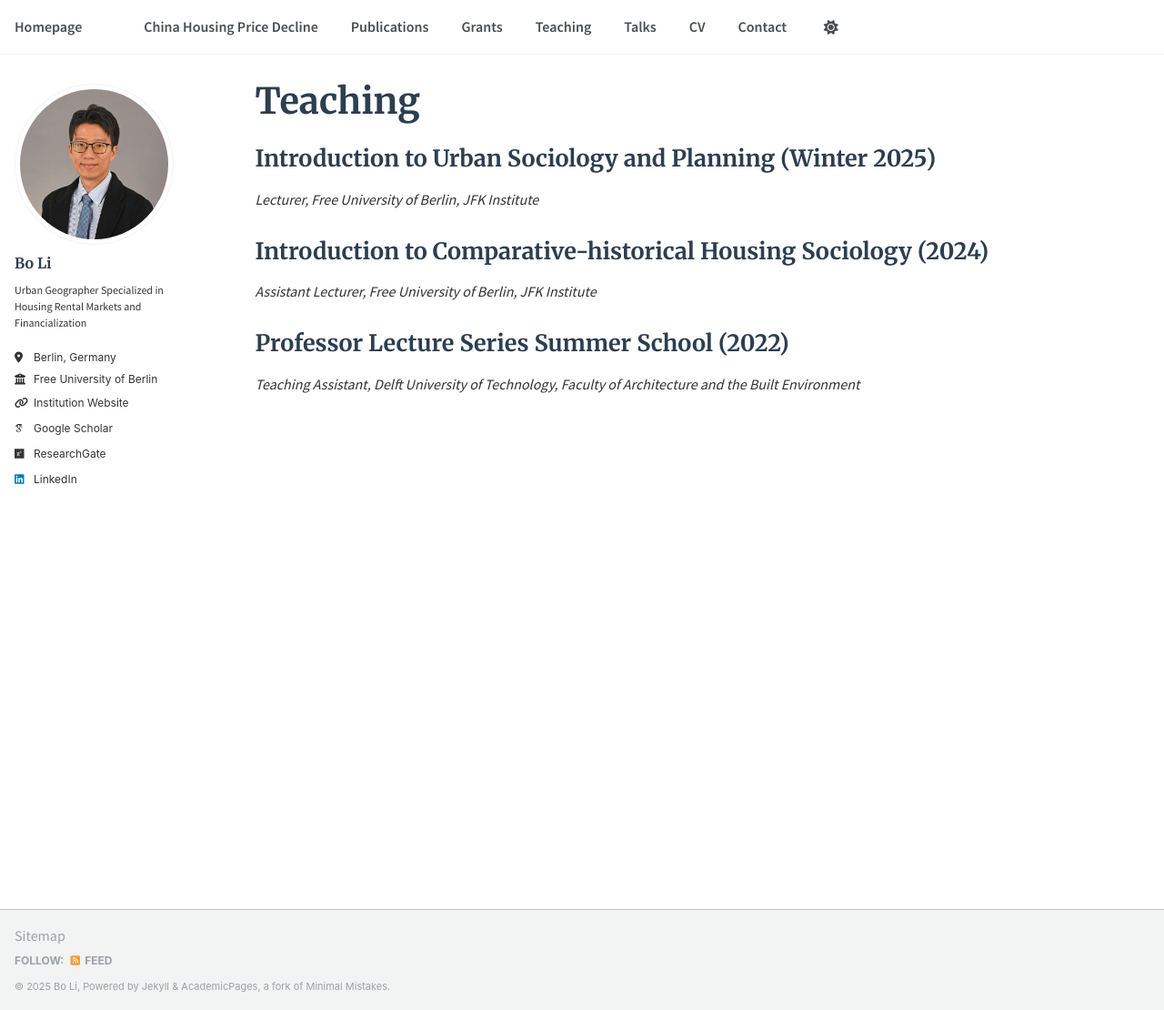
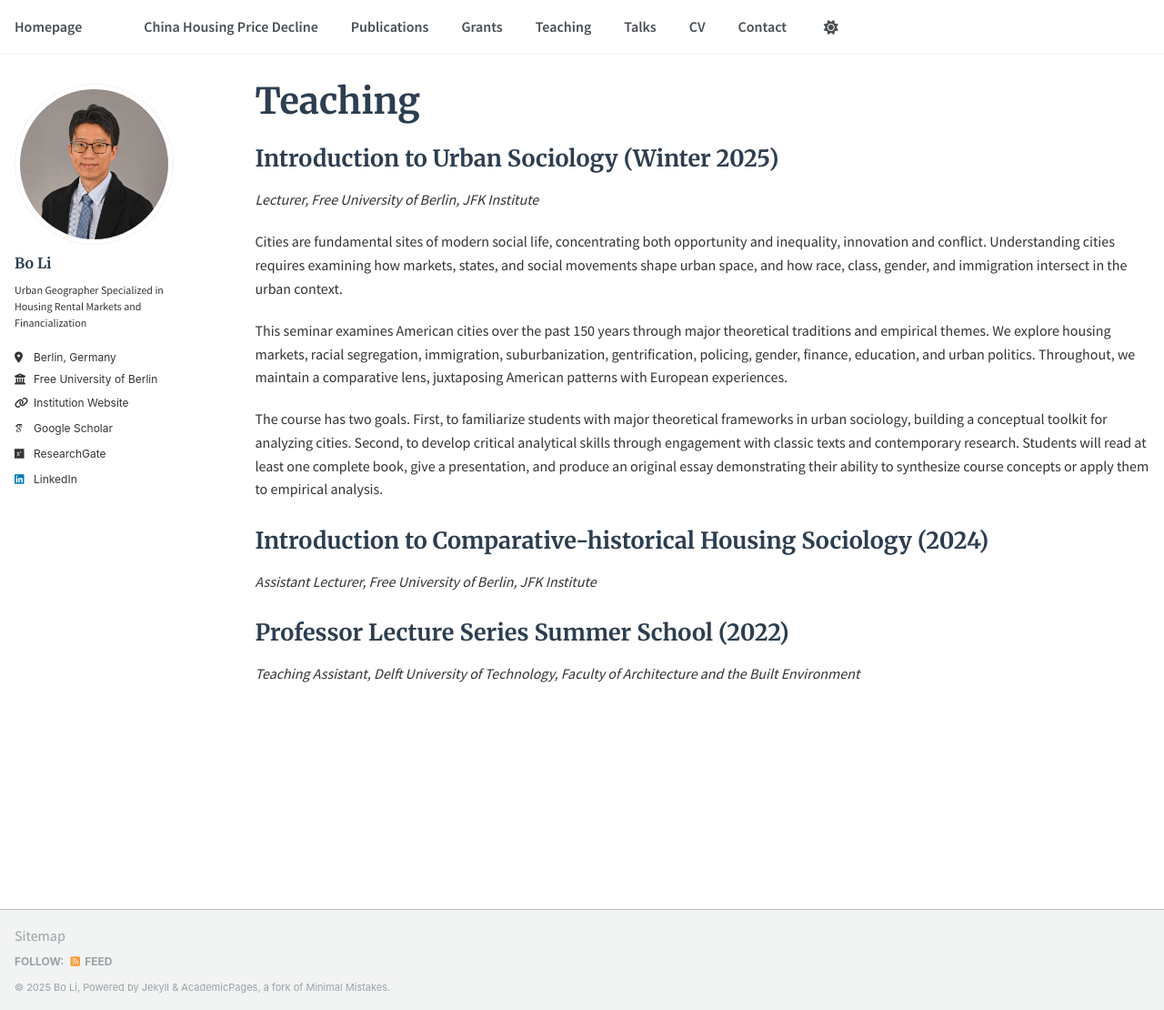
Before and after one commit to housingforall/housingforall.github.io, a Jekyll site: the page built from _pages/teaching.md, in a window 1280 px wide and 1110 px high. Shown: the whole window at 91% size. Built offline with Jekyll 4.4.1, drawn with Linux system fonts in a browser that asks for light colours; some web fonts are replaced.

Commit message:
Update teaching.md

```diff
--- a/_pages/teaching.md
+++ b/_pages/teaching.md
@@ -7,8 +7,14 @@ author_profile: true
 
 {% include base_path %}
 
-### Introduction to Urban Sociology and Planning (Winter 2025)
+### Introduction to Urban Sociology (Winter 2025)
 *Lecturer, Free University of Berlin, JFK Institute*
+
+Cities are fundamental sites of modern social life, concentrating both opportunity and inequality, innovation and conflict. Understanding cities requires examining how markets, states, and social movements shape urban space, and how race, class, gender, and immigration intersect in the urban context.
+
+This seminar examines American cities over the past 150 years through major theoretical traditions and empirical themes. We explore housing markets, racial segregation, immigration, suburbanization, gentrification, policing, gender, finance, education, and urban politics. Throughout, we maintain a comparative lens, juxtaposing American patterns with European experiences.
+
+The course has two goals. First, to familiarize students with major theoretical frameworks in urban sociology, building a conceptual toolkit for analyzing cities. Second, to develop critical analytical skills through engagement with classic texts and contemporary research. Students will read at least one complete book, give a presentation, and produce an original essay demonstrating their ability to synthesize course concepts or apply them to empirical analysis.
 
 ### Introduction to Comparative-historical Housing Sociology (2024)
 *Assistant  Lecturer, Free University of Berlin, JFK Institute*
```
